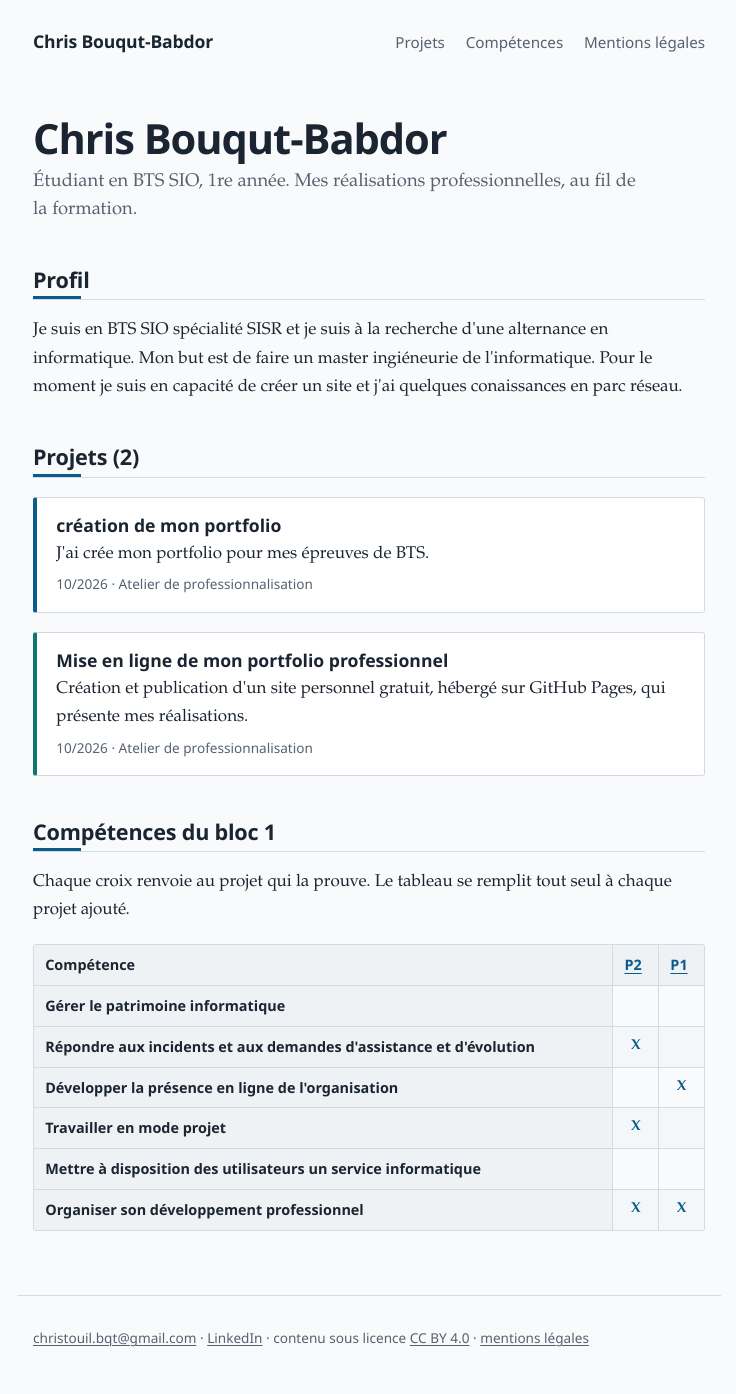
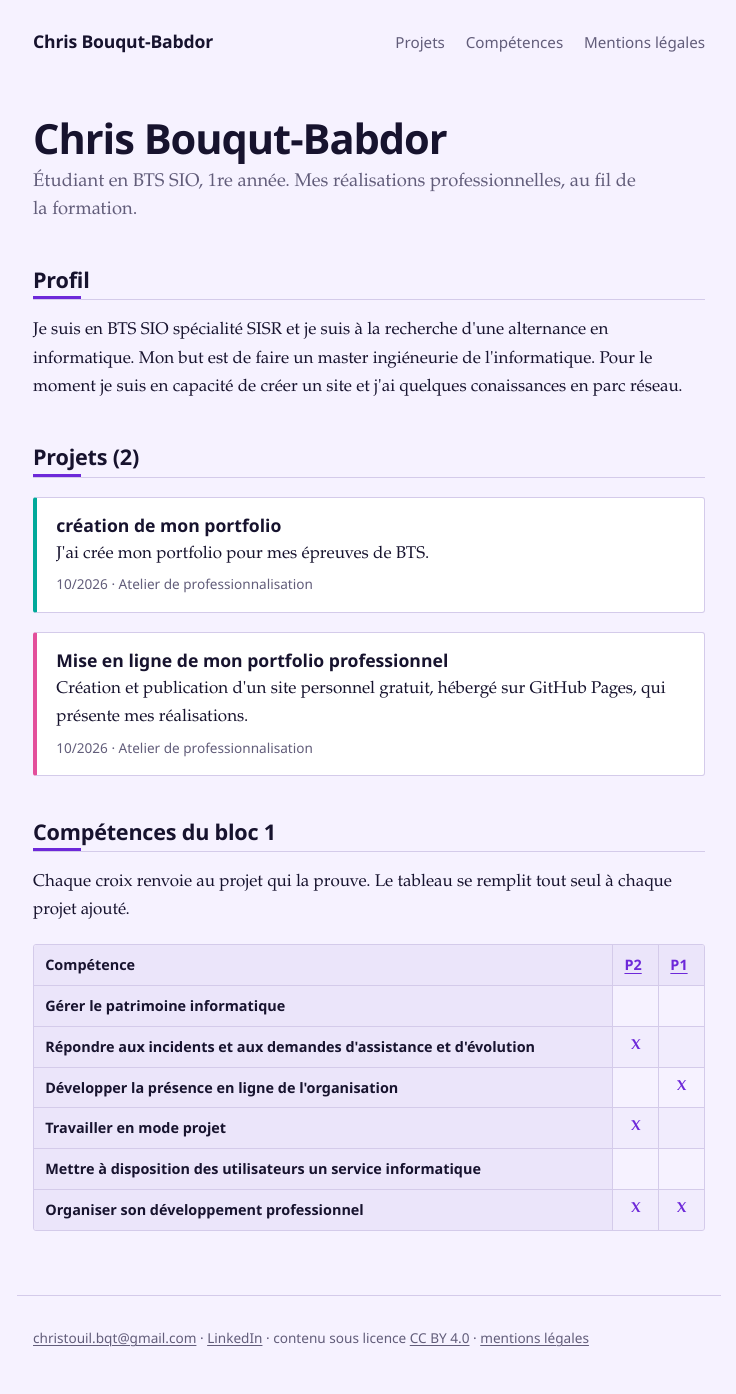
Before and after one commit to Chris-bqt/portfolio, a Jekyll site: the page built from index.html, in a window 1280 px wide. Shown: the whole page, without its empty margins (271-1007 px from the left). Built offline with Jekyll 4.4.1, drawn with Linux system fonts in a browser that asks for light colours.

Commit message:
Update color variables in CSS for light and dark modes

```diff
--- a/css/style.css
+++ b/css/style.css
@@ -7,21 +7,21 @@
    ========================================================= */
 
 :root {
-  --encre: #1b2531;     /* Texte principal */
-  --doux: #566270;      /* Texte secondaire */
-  --accent: #0a5c8c;    /* Liens et éléments importants */
-  --fond: #f9fafb;      /* Fond de la page */
+  --encre: #17132e;     /* Texte principal */
+  --doux: #625d7a;      /* Texte secondaire */
+  --accent: #6d28d9;    /* Liens et éléments importants */
+  --fond: #f6f2ff;      /* Fond de la page */
   --surface: #ffffff;   /* Fond des cartes, étiquettes, cases */
-  --surface-2: #eef2f5; /* Fond des en-têtes de tableau et du code */
-  --trait: #d3dae1;     /* Bordures et séparations */
+  --surface-2: #ebe5fa; /* Fond des en-têtes de tableau et du code */
+  --trait: #d4cbea;     /* Bordures et séparations */
 
   /* Les 4 couleurs des projets : la 1re carte est bleue, la 2e
      verte, la 3e violette, la 4e orange, puis ça recommence.
      Change ces valeurs pour changer les couleurs des cartes. */
-  --c1: #0a5c8c;   /* Bleu */
-  --c2: #0f766e;   /* Vert sapin */
-  --c3: #6d4bb5;   /* Violet */
-  --c4: #b45309;   /* Orange brûlé */
+  --c1: #00a99a;   /* Bleu */
+  --c2: #e34f9b;   /* Vert sapin */
+  --c3: #6d5dfc;   /* Violet */
+  --c4: #d96a24;   /* Orange brûlé */
 
   /* Polices : on utilise celles déjà installées sur l'appareil,
      le site se charge donc instantanément. */
@@ -50,18 +50,18 @@
 
 @media (prefers-color-scheme: dark) {
   :root {
-    --encre: #e4e9ee;
-    --doux: #9aa6b3;
-    --accent: #6db6e8;
-    --fond: #11171d;
-    --surface: #18202a;
-    --surface-2: #212b36;
-    --trait: #2d3946;
+    --encre: #f3efff;
+    --doux: #aaa3c7;
+    --accent: #65f3d1;
+    --fond: #0c1020;
+    --surface: #151a2e;
+    --surface-2: #202542;
+    --trait: #343956;
 
-    --c1: #6db6e8;
-    --c2: #3fc7b5;
-    --c3: #a78bfa;
-    --c4: #f0a35c;
+    --c1: #65f3d1;
+    --c2: #ff6bb5;
+    --c3: #a995ff;
+    --c4: #ffb86b;
   }
 }
 
```
